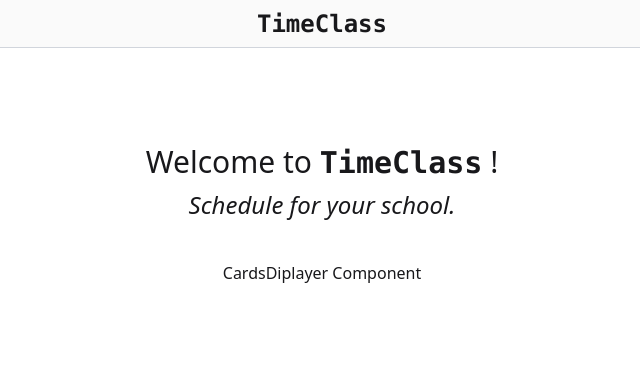
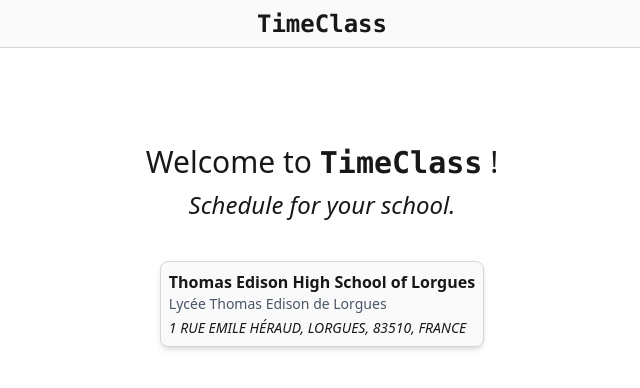
Before and after one commit to Oignontom8283/timeclass, a React (Vite) app: page / in a window 1280 px wide. Shown: the top 388 px of the page, without its empty margins (318-958 px from the left). Built offline with nearby package versions, Linux system fonts and the light colour scheme.

Commit message:
feat: Implement CardsDiplayer component to display school cards with links and formatted addresses

```diff
--- a/src/components/CardsDiplayer.tsx
+++ b/src/components/CardsDiplayer.tsx
@@ -1,8 +1,21 @@
+import { Link } from "react-router-dom";
+import { useData } from "../contexts/DataContext"
+import { addressFormatter } from "../utils/formatters";
+import Card from "./Card";
 
 export default function CardsDiplayer() {
+
+  const data = useData();
+
   return (
-    <div>
-      CardsDiplayer Component
-    </div>
+    <ul>
+      {data.schools.map(school => (
+        <li key={school.id} className="cursor-pointer hover:scale-[1.009]">
+          <Link to={`/school/${school.id}`}>
+            <Card title={school.name.en || school.name.original} titleSecondary={school.name.original} description={addressFormatter(school.address)} />
+          </Link>
+        </li>
+      ))}
+    </ul>
   )
 }
```
